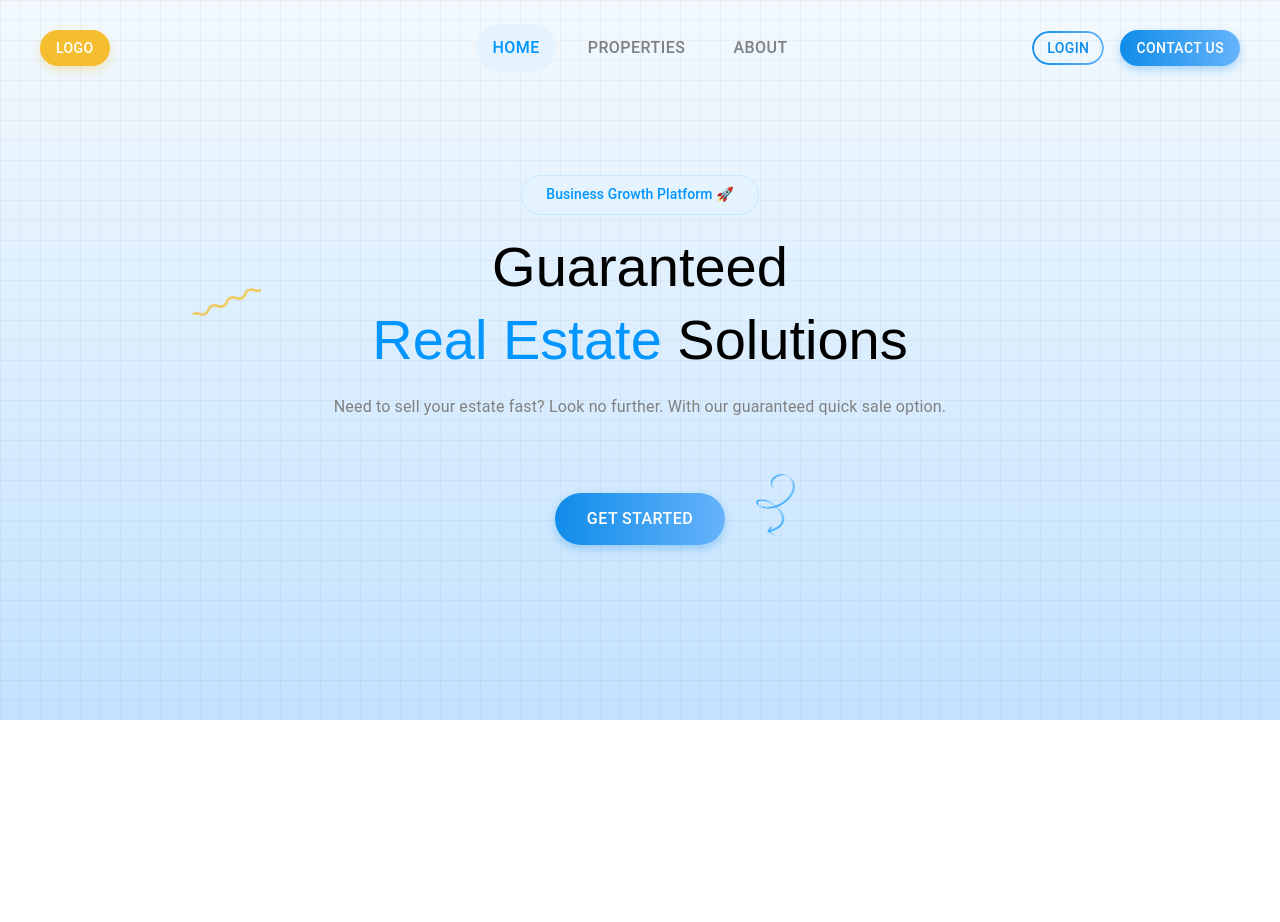
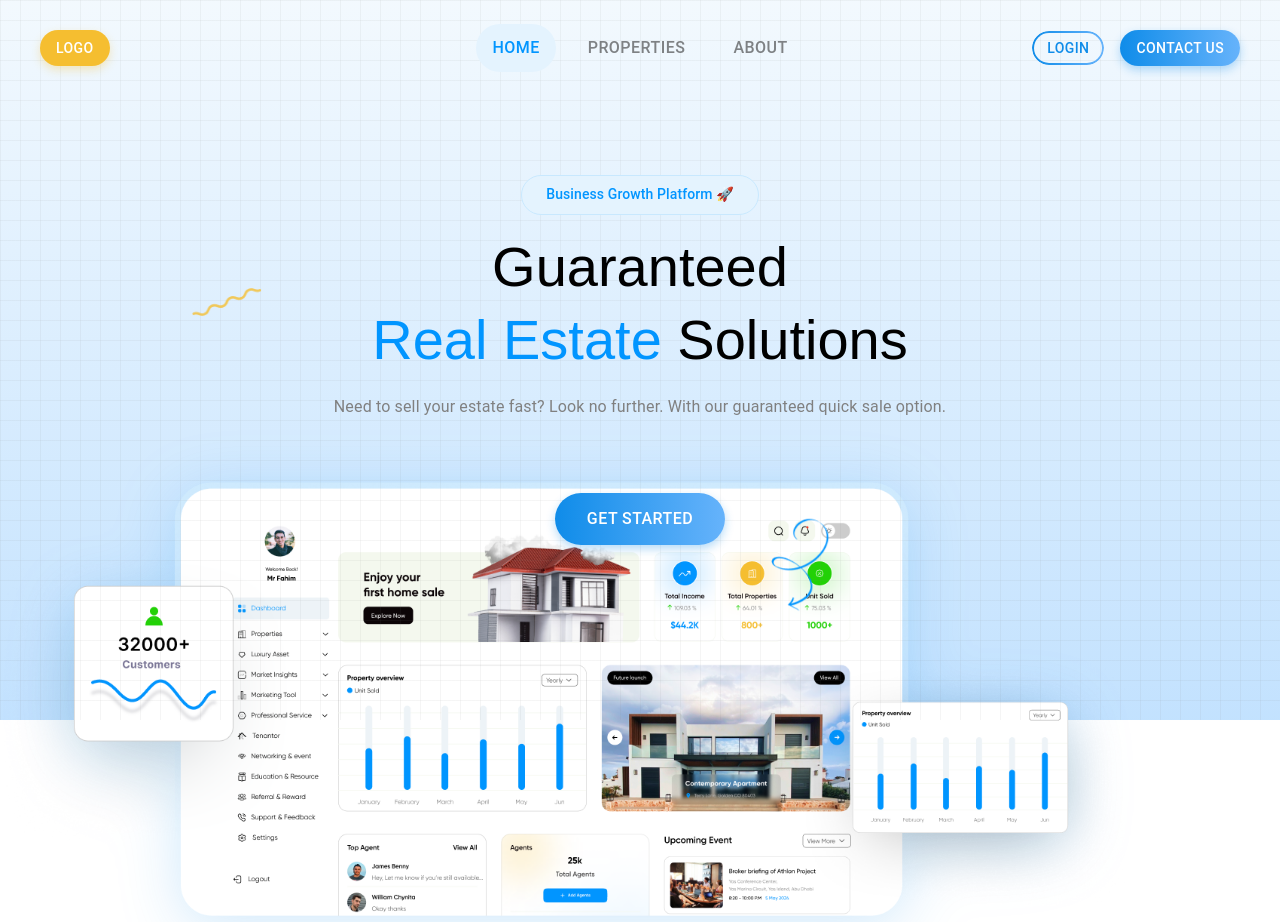
Before and after one commit to Rifat8080/realestate_material_ui_next_js, a Next.js app: page / in a window 1280 px wide. Before the commit the page ends 800 px from the top, so only its background shows below. Built offline with nearby package versions, Linux system fonts and the light colour scheme.

Commit message:
hero complete

```diff
--- a/components/hero.js
+++ b/components/hero.js
@@ -4,14 +4,15 @@ import Image from 'next/image';
 
 export default function HeroSection() {
   return (
-    <Box
+       <Box
       sx={{
         background: 'linear-gradient(to bottom, rgba(15, 140, 233, 0.05), rgba(55, 158, 253, 0.3))',
         minHeight: '90vh',
         display: 'flex',
         alignItems: 'center',
         position: 'relative',
-        overflow: 'hidden',
+        overflow: 'visible', // Changed from 'hidden' to 'visible'
+        zIndex: 0,
         paddingY: { xs: 8, md: 0 },
       }}
     >
@@ -121,8 +122,9 @@ export default function HeroSection() {
           <Box
             sx={{
               position: 'absolute',
-              right: { xs: '-60px', md: '-80px' },
-              top: '50%',
+              right: { xs: '-60px', md: '-120px' },
+              top: '120%',
+              zIndex: 0,
               transform: 'translateY(-50%)',
               animation: 'floatRight 5s ease-in-out infinite',
               '@keyframes floatRight': {
@@ -134,12 +136,35 @@ export default function HeroSection() {
             <Image
               src="/Group.png"
               alt="Key Icon"
-              width={60}
-              height={60}
+              width={90}
+              height={90}
             />
           </Box>
         </Box>
       </Container>
+
+          {/* New floating image outside container that overflows the component */}
+    <Box
+      sx={{
+        position: 'absolute',
+        right: { xs: '10%', md: '12%' },
+        bottom: { xs: '-30%', md: '-28%' }, // Pushed much further down
+        zIndex: -1,       // Higher z-index to ensure it appears above the next section
+        filter: 'drop-shadow(0px 10px 30px rgba(15, 140, 233, 0.2))', // Optional: add shadow for depth
+      }}
+    >
+      <Image
+        src="/dashFrame.png"
+        alt="Building Icon"
+        width={1200}
+        height={900}
+        style={{
+          maxWidth: '100%',
+          height: 'auto',
+        }}
+        priority // Makes image load with higher priority
+      />
+    </Box>
     </Box>
   );
 }
```
